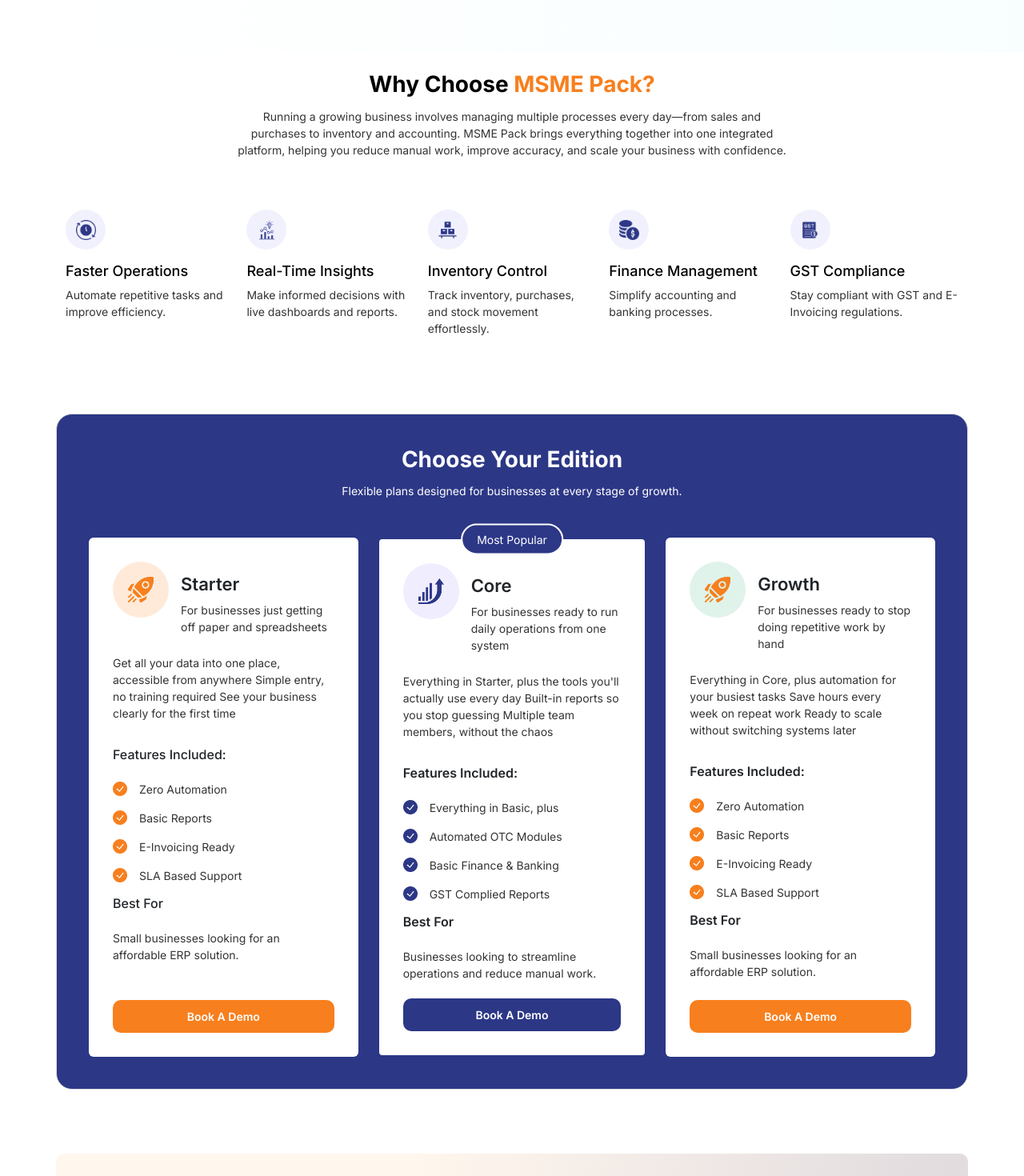
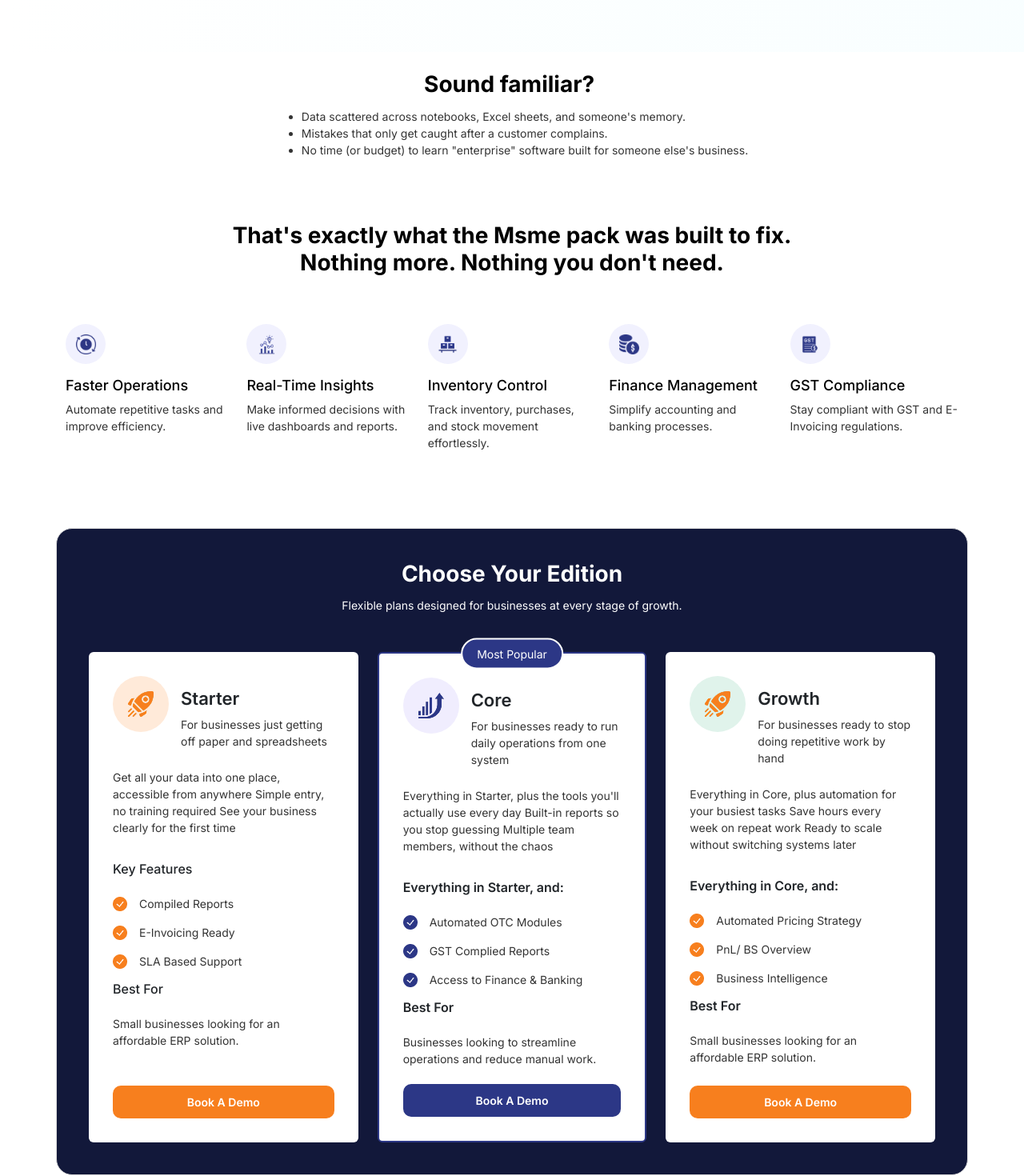
Before and after one commit to parasight-solutions/drishtiqon-landing-page, a React (Vite) app: page /msme-pack in a window 1280 px wide. Shown: the part 460-1930 px from the top of the page at 80% size. Built offline with nearby package versions, Linux system fonts and the light colour scheme.

Commit message:
changes done as per client requests

```diff
--- a/src/components/Footer/Footer.css
+++ b/src/components/Footer/Footer.css
@@ -32,10 +32,13 @@
 
 /* footer  */
 .footer {
-  background-color: #fee1bf;
+  background-color:#12183A;
   padding: 130px 0 40px 0;
 }
 
+.footer p{
+  color:#8991B8;
+}
 .footer-img img {
   width: 220px;
   margin-bottom: 15px;
@@ -45,6 +48,7 @@
   font-weight: 600;
   font-size: 18px;
   margin-bottom: 15px;
+  color: #FFFFFF;
 }
 
 .footer ul {
@@ -61,7 +65,7 @@
 
 .footer ul li a {
   font-size: 14px;
-  color: #00000099;
+  color: #C9CCE0;
 }
 
 .map iframe {
--- a/src/components/Navbar/Navbar.css
+++ b/src/components/Navbar/Navbar.css
@@ -5,7 +5,7 @@
   padding: 0;
 }
 .navbar .common-btn {
-  background-color: var(--blue-color);
+  background-color: #12183A;
 }
 
 .fixed-nav {
--- a/src/components/Plans/Plans.css
+++ b/src/components/Plans/Plans.css
@@ -184,7 +184,7 @@
 .bg-blue {
   padding: 40px;
   border-radius: 20px;
-  background-color: #2c3786;
+  background-color: #12183a;
   border: 1px solid #dbdbdb;
 }
 
--- a/src/components/whyChoose/why.css
+++ b/src/components/whyChoose/why.css
@@ -3,15 +3,14 @@
   grid-template-columns: repeat(5, 1fr);
   gap: 16px;
 }
-.why .common-title{
+.why .common-title {
   display: flex;
   flex-direction: column;
   align-items: center;
 }
-.why .common-title p{
+.why .common-title p {
+  text-align: left;
   max-width: 690px;
-
-
 }
 
 /* Tablet */
@@ -31,7 +30,7 @@
 .why-card .image {
   width: 50px;
   height: 50px;
-    background-color: #F1F1FE;
+  background-color: #f1f1fe;
   border-radius: 50%;
   display: flex;
   align-items: center;
--- a/src/components/whyChoose/why.jsx
+++ b/src/components/whyChoose/why.jsx
@@ -1,7 +1,7 @@
 import React from "react";
 import "./why.css";
 
-const Why = ({ title, spanTitle, description, cards ,wchClass="",}) => {
+const Why = ({ title, spanTitle, description, cardsTitle, cards, wchClass = "", }) => {
   return (
     <section className="why pt-4">
       <div className={`container ${wchClass}`}>
@@ -11,7 +11,9 @@
             <p>{description}</p>
           </div>
         </div>
-
+        <div className="row common-title text-center mb-lg-5 mb-4">
+           <h2  data-aos="fade-up">{cardsTitle}</h2>
+        </div>
         <div className="grid-container" data-aos="fade-up">
           {cards.map((item) => (
             <div className="why-card" key={item.id}>
--- a/src/pages/BES.jsx
+++ b/src/pages/BES.jsx
@@ -83,9 +83,22 @@
             />
             <WhyChooseUs
                 wchClass='bes-wch'
-                title="Why Choose"
-                spanTitle="Business Enterprise Suite?"
-                description="Every enterprise operates differently. Business Enterprise Suite is built to fit your organization's unique processes, approval hierarchies, departments, and reporting requirements. From implementation to ongoing support, we deliver an ERP solution tailored specifically to your business."
+                title="Where standard software stops working"
+                spanTitle=""
+                description={
+                    <>
+                        <ul>
+                            <li>Different entities running different systems, and no single view across any of them</li>
+                            <li>A compliance question your team can't answer without a week of manual digging</li>
+                            <li>A platform that fit when you were smaller, and hasn't scaled with you since</li>
+                        </ul>
+                    </>
+                }
+                cardsTitle={
+                    <>
+                        That's the gap Enterprise is built to close.
+                    </>
+                }
                 cards={whycards}
             />
             {/* <Plans
--- a/src/pages/DMS.jsx
+++ b/src/pages/DMS.jsx
@@ -19,10 +19,9 @@
         billing: "",
         tickIcon: BlueIcon,
         description: "One system for orders, stock, and retailer records See what's actually in stock, in real time Simple entry, no retraining required",
-        featurehead: "Features Included:",
+        featurehead: "Key features:",
         features: [
-            "Zero Automation",
-            "Basic Reports",
+            "Complied Reports",
             "E-Invoicing Ready",
             "SLA Based Support",
         ],
@@ -41,11 +40,11 @@
         billing: "",
         tickIcon: OrangeIcon,
         description: "One system for orders, stock, and retailer records See what's actually in stock, in real time Simple entry, no retraining required",
-        featurehead: "Everything in Basic, plus:",
+        featurehead: "Everything in Starter, and:",
         features: [
-            "OTC Automation",
+            "Automated OTC Modules",
             "GST Complied Reports",
-            "Basic Finance & Banking",
+            "Access to Finance & Banking",
             "Automated Pricing Strategy",
         ],
         bestfor: "Best For",
@@ -66,7 +65,7 @@
         billing: "",
         tickIcon: BlueIcon,
         description: "Automated reconciliation across locations Low-stock and overdue-payment alerts, before they become problems Ready to scale to more retailers without adding headcount",
-        featurehead: "Features Included:",
+        featurehead: "Everything in Core, and:",
         features: [
             "Business Intelligence (BI)",
             "Sales Force Automation (SFA)",
@@ -151,9 +150,22 @@
             />
             <WhyChooseUs
                 wchClass='dms-wch'
-                title="Why Choose"
-                spanTitle="Distributor Management System?"
-                description="Managing distributors across multiple locations can be complex. DrishtiQon Distributor Management System centralizes your entire distribution ecosystem—from order processing and inventory to pricing, schemes, and performance analytics—so you can make faster, data-driven decisions."
+                title="Sound familiar?"
+                spanTitle=""
+                description={
+                    <>
+                        <ul>
+                            <li>Forty retailers, half of them behind on payment, and you're the only one who actually knows who owes what</li>
+                            <li>Stock says one thing. The warehouse says another.</li>
+                            <li>An order goes out wrong, and you find out from an angry retailer not from your own system</li>
+                        </ul>
+                    </>
+                }
+                cardsTitle={
+                    <>
+                        That's exactly what Distributor Pack was built to fix.
+                    </>
+                }
                 cards={whycards}
             />
             <Plans
--- a/src/pages/HomePage.jsx
+++ b/src/pages/HomePage.jsx
@@ -19,7 +19,7 @@
         icon: "/logo-icons/rocket.png",
         name: "MSME Pack",
         shortDescription:
-            "Designed for growing small and medium businesses.",
+            "For businesses that don't run on guesswork.",
         price: "",
         duration: "",
         billing: "",
@@ -36,9 +36,9 @@
     },
     {
         icon: "/logo-icons/growth-icon.png",
-        name: "Distributor Management System",
+        name: "Distributor pack",
         shortDescription:
-            "Complete for modern businesses.",
+            "For operations that can't afford to find out late.",
         price: "",
         duration: "",
         billing: "",
@@ -59,9 +59,9 @@
     },
     {
         icon: "/logo-icons/enterprises.png",
-        name: "Business Enterprise Suite",
+        name: "Enterprise Pack",
         shortDescription:
-            "A fully customizable ERP solution built around your business.",
+            "Software that adapts to you not the other way around.",
         price: "",
         duration: "",
         billing: "",
@@ -144,8 +144,8 @@
             <Clients />
             <Module />
             <WhyChooseUs
-                title="Why Businesses Choose DrishtIQon"
-                description="Manage every critical business process from a centralized ERP ecosystem designed to improve collaboration, productivity, and operational excellence."
+                title="What 6 years of Consulting Taught Us to Build."
+                description=""
                 cards={whycards}
             />
             <Analytics />
--- a/src/pages/MSME_Pack.jsx
+++ b/src/pages/MSME_Pack.jsx
@@ -19,10 +19,9 @@
         billing: "",
         tickIcon: OrangeIcon,
         description: "Get all your data into one place, accessible from anywhere Simple entry, no training required See your business clearly for the first time",
-        featurehead: "Features Included:",
+        featurehead: "Key Features",
         features: [
-            "Zero Automation",
-            "Basic Reports",
+            "Compiled Reports",
             "E-Invoicing Ready",
             "SLA Based Support",
         ],
@@ -41,12 +40,11 @@
         billing: "",
         tickIcon: BlueIcon,
         description: "Everything in Starter, plus the tools you'll actually use every day Built-in reports so you stop guessing Multiple team members, without the chaos",
-        featurehead: "Features Included:",
+        featurehead: "Everything in Starter, and:",
         features: [
-            "Everything in Basic, plus",
             "Automated OTC Modules",
-            "Basic Finance & Banking",
             "GST Complied Reports",
+            "Access to Finance & Banking",
 
         ],
         bestfor: "Best For",
@@ -67,12 +65,11 @@
         billing: "",
         tickIcon: OrangeIcon,
         description: "Everything in Core, plus automation for your busiest tasks Save hours every week on repeat work Ready to scale without switching systems later",
-        featurehead: "Features Included:",
+        featurehead: "Everything in Core, and:",
         features: [
-            "Zero Automation",
-            "Basic Reports",
-            "E-Invoicing Ready",
-            "SLA Based Support",
+            "Automated Pricing Strategy",
+            "PnL/ BS Overview",
+            "Business Intelligence",
         ],
         bestfor: "Best For",
         bestdescription: "Small businesses looking for an affordable ERP solution.",
@@ -153,9 +150,24 @@
             />
             <WhyChooseUs
                 wchClass='msme-wch'
-                title="Why Choose"
-                spanTitle="MSME Pack?"
-                description="Running a growing business involves managing multiple processes every day—from sales and purchases to inventory and accounting. MSME Pack brings everything together into one integrated platform, helping you reduce manual work, improve accuracy, and scale your business with confidence."
+                title="Sound familiar?"
+                spanTitle=""
+                description={
+                    <>
+                       <ul>
+                        <li>Data scattered across notebooks, Excel sheets, and someone's memory.</li>
+                        <li>Mistakes that only get caught after a customer complains.</li>
+                        <li>No time (or budget) to learn "enterprise" software built for someone else's business.</li>
+                       </ul>
+                    </>
+                }
+                cardsTitle={
+                    <>
+                        That's exactly what the Msme pack was built to fix.
+                        <br />
+                        Nothing more. Nothing you don't need.
+                    </>
+                }
                 cards={whycards}
             />
             <Plans
```
Also changed, not shown: src/components/BookADemo/BookADemo.jsx (+6 -8 lines). Lines whose indentation alone changed are shown as unchanged.
